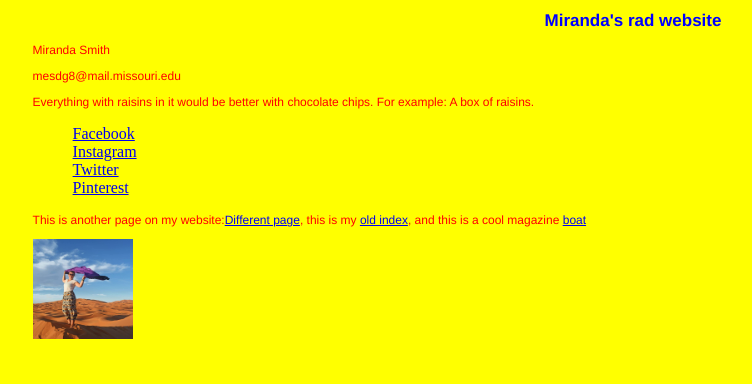
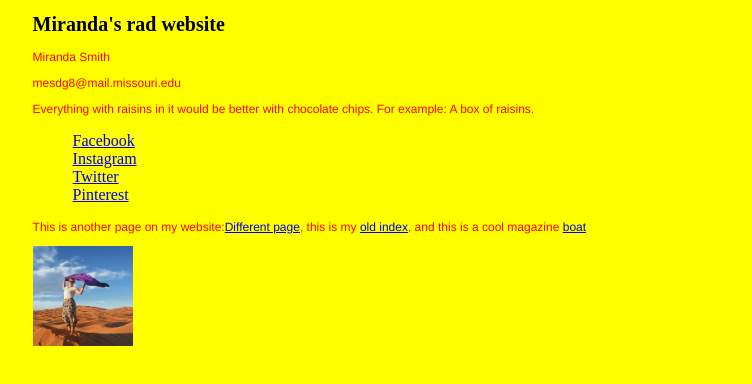
Before and after one commit to J4502-ss17/MirandaSmith, a plain HTML site: page index.html in a window 1280 px wide. Shown: the whole page, without its empty margins (7-759 px from the left). Drawn offline with Linux system fonts and the light colour scheme.

Commit message:
header font

```diff
--- a/style.css
+++ b/style.css
@@ -4,10 +4,10 @@
 }
 
 h1 {
-    font-family: Helvetica,"Times New Roman", serif;
-    font-size: 17px;
-    font-weight: bold;;
-    color: blue;
+    font-family: font-family: 'Slabo 27px', serif;
+    font-size: 20px;
+    font-weight: bold;
+    color: #39CCCC
     text-align: center;
 }
 
```
